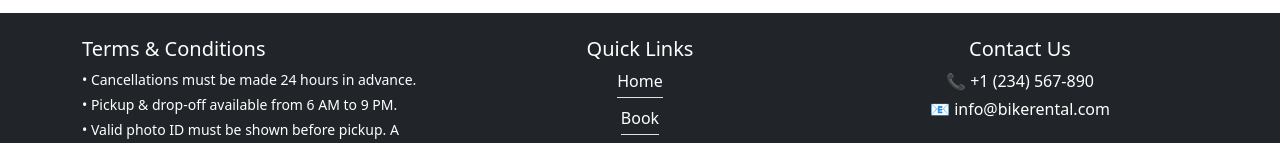
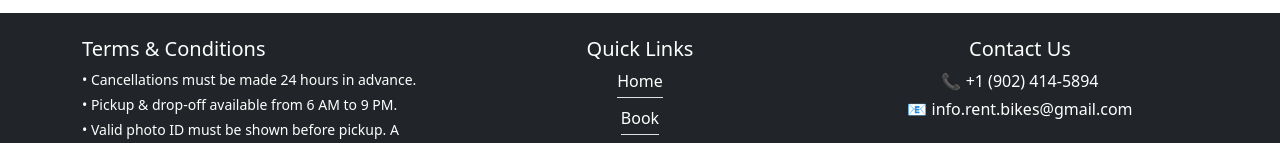
Before and after one commit to abedhasan79/rent-a-bike, a React (Create React App) app: page /book in a window 1280 px wide. Shown: the part 809-952 px from the top of the page. Built offline with nearby package versions, Linux system fonts and the light colour scheme.

Commit message:
added contact

```diff
--- a/src/components/Footer.jsx
+++ b/src/components/Footer.jsx
@@ -36,8 +36,8 @@ const Footer = () => {
                     {/* Contact Info */}
                     <div className="col-md-4">
                         <h5>Contact Us</h5>
-                        <p className="mb-1">📞 <a href="tel:+1234567890" className="text-white text-decoration-none">+1 (234) 567-890</a></p>
-                        <p>📧 <a href="mailto:info@bikerental.com" className="text-white text-decoration-none">info@bikerental.com</a></p>
+                        <p className="mb-1">📞 <a href="tel:+19024145894" className="text-white text-decoration-none">+1 (902) 414-5894</a></p>
+                        <p>📧 <a href="mailto:info.rent.bikes@gmail.com" className="text-white text-decoration-none">info.rent.bikes@gmail.com</a></p>
                     </div>
 
 
```
